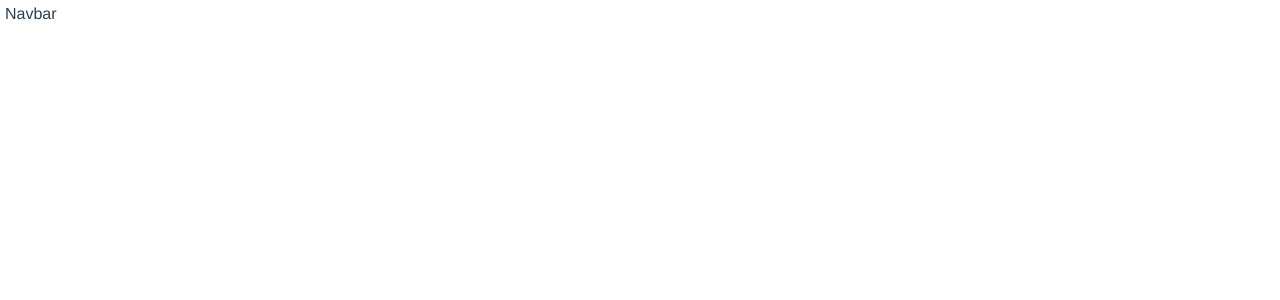
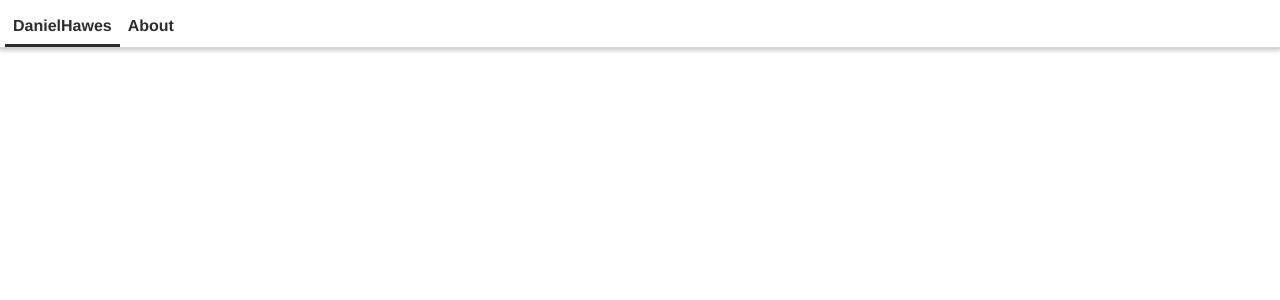
Before and after one commit to hawesdb/DanVue, a Vue app: page / in a window 1280 px wide. Shown: the top 300 px of the page. Built offline with nearby package versions, Linux system fonts and the light colour scheme.

Commit message:
working on setting up routes component

```diff
--- a/src/App.vue
+++ b/src/App.vue
@@ -7,7 +7,10 @@
       :type="alertType"
       :position="alertPosition"
       :timeout="alertTimeout"/>
-    <dv-navbar/>
+    <dv-navbar>
+      <dv-route to="/" mainLink>DanielHawes</dv-route>
+      <dv-route to="/About">About</dv-route>
+    </dv-navbar>
     <router-view/>
   </div>
 </template>
--- a/src/components/index.js
+++ b/src/components/index.js
@@ -2,11 +2,13 @@ import Vue from 'vue'
 import dvAlert from './Alert'
 import dvButton from './Button'
 import dvNavbar from './navigation/Navbar'
+import dvRoute from './navigation/Route'
 
 const Components = {
   dvAlert,
   dvButton,
-  dvNavbar
+  dvNavbar,
+  dvRoute
 }
 
 Object.keys(Components).forEach(name => {
--- a/src/components/navigation/Navbar.vue
+++ b/src/components/navigation/Navbar.vue
@@ -12,8 +12,11 @@ export default {
 <style lang="scss" scoped>
   .dv-navbar {
     display: flex;
-    padding: 5px;
-    min-height: 38px;
+    position: relative;
+    min-height: 42px;
+    padding: 5px 5px 0;
+    border-bottom: 2px solid lightgray;
+    box-shadow: 0 1px 4px 1px lightgray;
     text-align: left;
   }
 </style>
--- /dev/null
+++ b/src/components/navigation/Route.vue
@@ -0,0 +1,39 @@
+<template>
+  <router-link :to="to" class="dv-route" :class="`${mainLink ? 'main-link' : ''}`">
+    <slot>Route</slot>
+  </router-link>
+</template>
+
+<script>
+export default {
+  props: {
+    to: String,
+    mainLink: Boolean
+  }
+}
+</script>
+
+<style lang="scss" scoped>
+  .dv-route {
+    display: flex;
+    align-self: stretch;
+    place-items: center;
+    padding: 0 8px;
+    color: #2D2D2D;
+    text-decoration: none;
+    font-weight: bold;
+    transition: box-shadow .25s ease;
+    &.router-link-active:not(.main-link) {
+      box-shadow: 0 -3px 0 0 inset #2D2D2D;
+    }
+    &:hover {
+      box-shadow: 0 -5px 0 0 inset #2D2D2D;
+    }
+  }
+
+  .main-link {
+    &.router-link-exact-active {
+      box-shadow: 0 -3px 0 0 inset #2D2D2D;
+    }
+  }
+</style>
```
